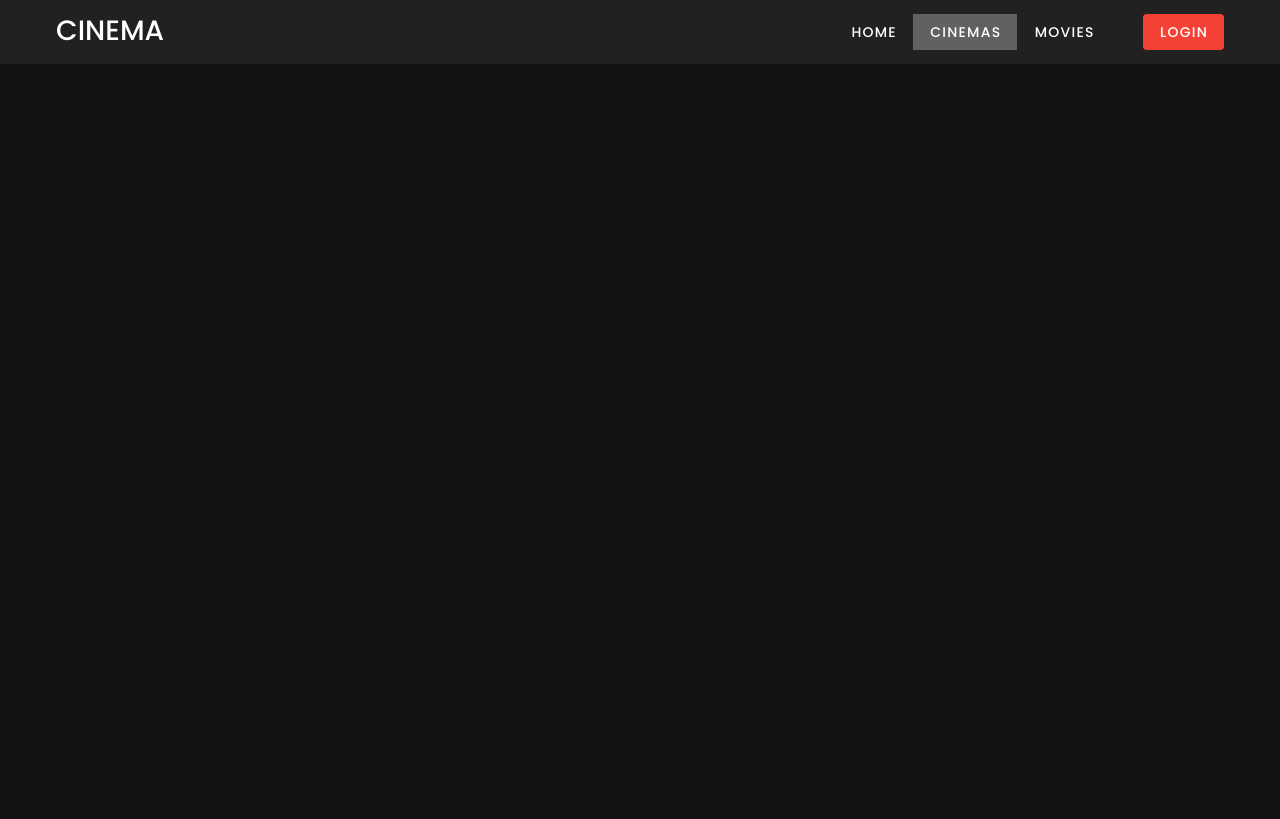
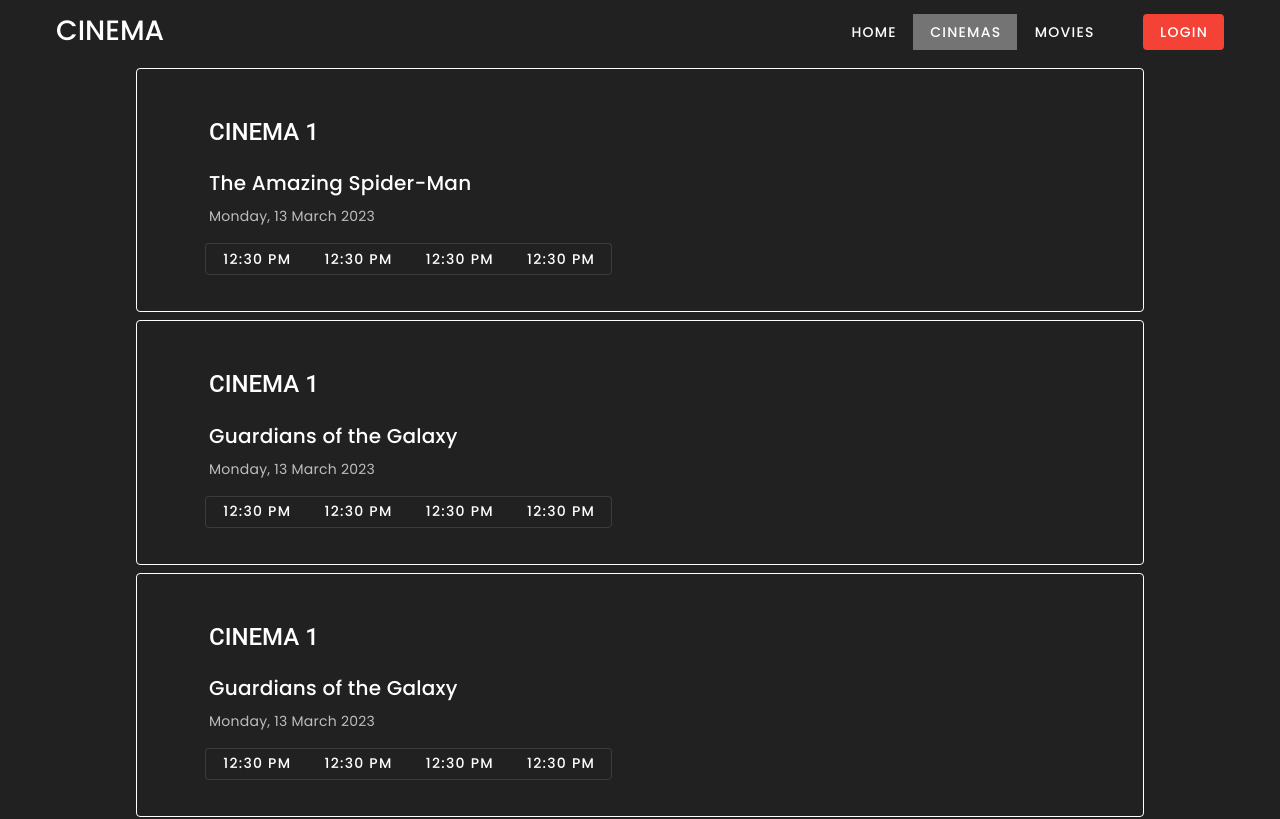
Before and after one commit to raphaelenciso/proj-cinema2, a Vue app: page /cinemas in a window 1280 px wide. Shown: the top 819 px of the page. Built offline with nearby package versions, Linux system fonts and the light colour scheme; grey boxes are pictures that could not be loaded.

Commit message:
finish cinemas

```diff
--- /dev/null
+++ b/src/components/CinemaDetails.vue
@@ -0,0 +1,47 @@
+<template>
+  <v-card class="cinema-indiv || d-flex">
+    <v-img :src="image" class="movie-img"> </v-img>
+    <v-container class="movie-details">
+      <v-card-title class="text-h5 p-0">{{ cinema }}</v-card-title>
+      <v-card-title>{{ title }}</v-card-title>
+      <v-card-subtitle> Monday, 13 March 2023 </v-card-subtitle>
+
+      <v-btn-toggle class="pt-4 ml-3">
+        <v-btn variant="outlined">12:30 PM</v-btn>
+        <v-btn variant="outlined">12:30 PM</v-btn>
+        <v-btn variant="outlined">12:30 PM</v-btn>
+        <v-btn variant="outlined">12:30 PM</v-btn>
+      </v-btn-toggle>
+    </v-container>
+  </v-card>
+</template>
+
+<script setup lang="ts">
+interface CinemaDetailsProps {
+  image: string;
+  cinema: string;
+  title: string;
+}
+
+const { image, cinema, title } = defineProps<CinemaDetailsProps>();
+</script>
+
+<style lang="scss" scoped>
+.cinema-indiv {
+  width: 100%;
+  border: solid 1px white;
+  // margin: 0 50px;
+  padding: 20px;
+  gap: 20px;
+
+  .movie-image {
+    // height: 100%;
+    // width: 200px;
+    // flex: 1;
+  }
+
+  .movie-details {
+    // flex: 1;
+  }
+}
+</style>
--- a/src/components/MoviesCarousel.vue
+++ b/src/components/MoviesCarousel.vue
@@ -10,20 +10,11 @@
       <div class="text-h4 text-md-h3 font-weight-bold">
         {{ title }}
       </div>
-      <!--
-      <v-btn
-        append-icon="mdi-chevron-right-circle-outline"
-        size="{2}"
-        variant="plain"
-        color="red"
-        class="me-2 text-none"
-        >SEE MORE</v-btn
-      > -->
 
       <v-btn
         color="red"
         append-icon="mdi-chevron-right-circle-outline"
-        variant="flat"
+        variant="text"
       >
         See More
       </v-btn>
--- a/src/router/index.ts
+++ b/src/router/index.ts
@@ -1,5 +1,6 @@
 import { createRouter, createWebHistory } from 'vue-router';
 import HomeView from '../views/HomeView.vue';
+import CinemasView from '@/views/CinemasView.vue';
 
 const router = createRouter({
   history: createWebHistory(import.meta.env.BASE_URL),
@@ -9,6 +10,11 @@
       name: 'home',
       component: HomeView,
     },
+    {
+      path: '/cinemas',
+      name: 'cinemas',
+      component: CinemasView,
+    },
   ],
 });
 
--- /dev/null
+++ b/src/views/CinemasView.vue
@@ -0,0 +1,22 @@
+<script setup lang="ts">
+import CinemaDetails from '@/components/CinemaDetails.vue';
+import { nsPosters, csPosters } from '@/utils/movieDetails';
+</script>
+
+<template>
+  <v-list class="cinemas-container">
+    <v-list-item v-for="poster in nsPosters" :key="poster.title">
+      <CinemaDetails
+        :image="poster.url"
+        cinema="CINEMA 1"
+        :title="poster.title"
+      />
+    </v-list-item>
+  </v-list>
+</template>
+
+<style scoped>
+.cinemas-container {
+  padding: 0 120px;
+}
+</style>
--- a/src/views/HomeView.vue
+++ b/src/views/HomeView.vue
@@ -7,8 +7,8 @@
 <template>
   <main>
     <Hero />
-
     <MoviesCarousel :posters="nsPosters" title="NOW SHOWING" />
+    <MoviesCarousel :posters="csPosters" title="COMING SOON" />
   </main>
 </template>
 
```
